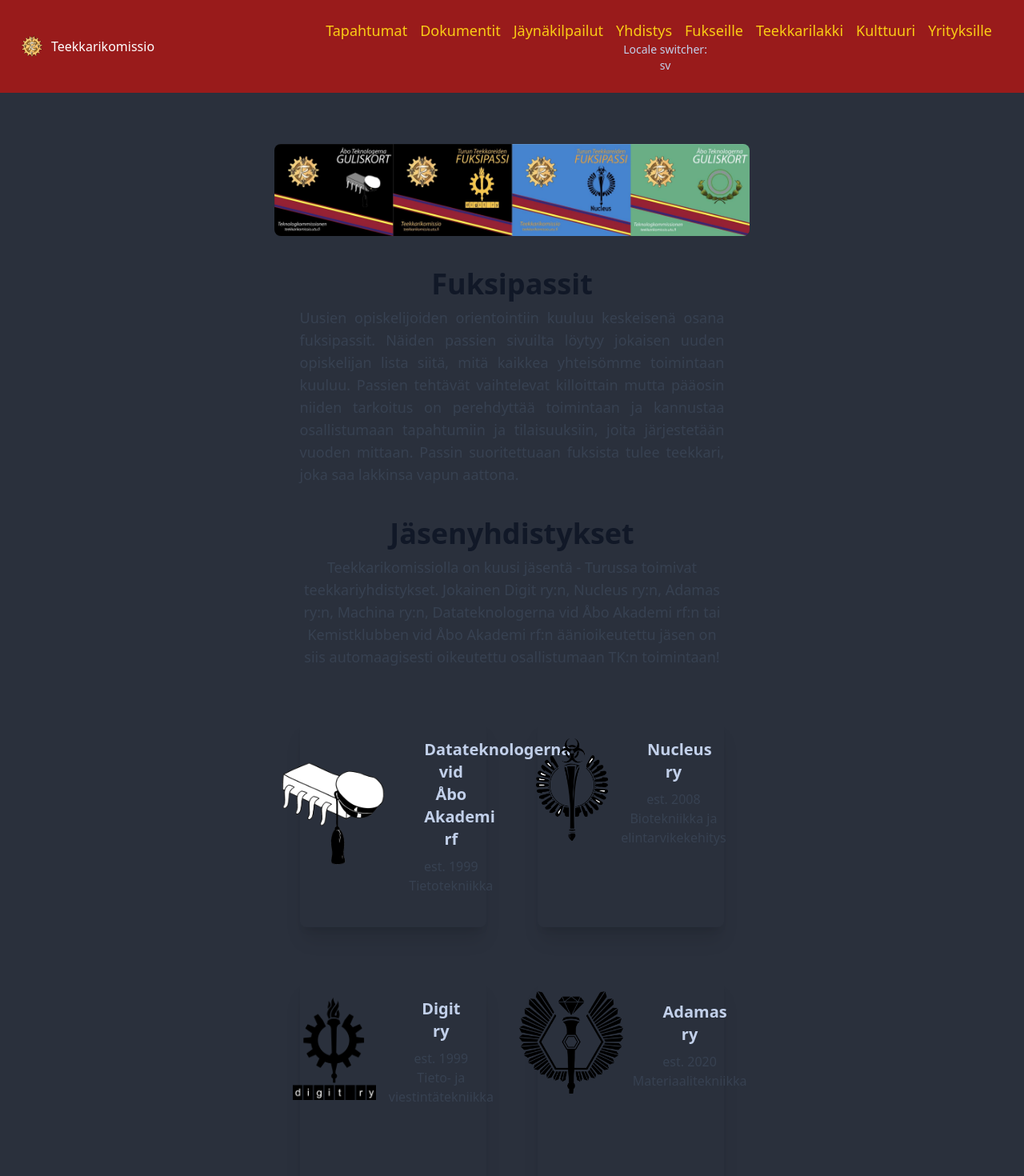
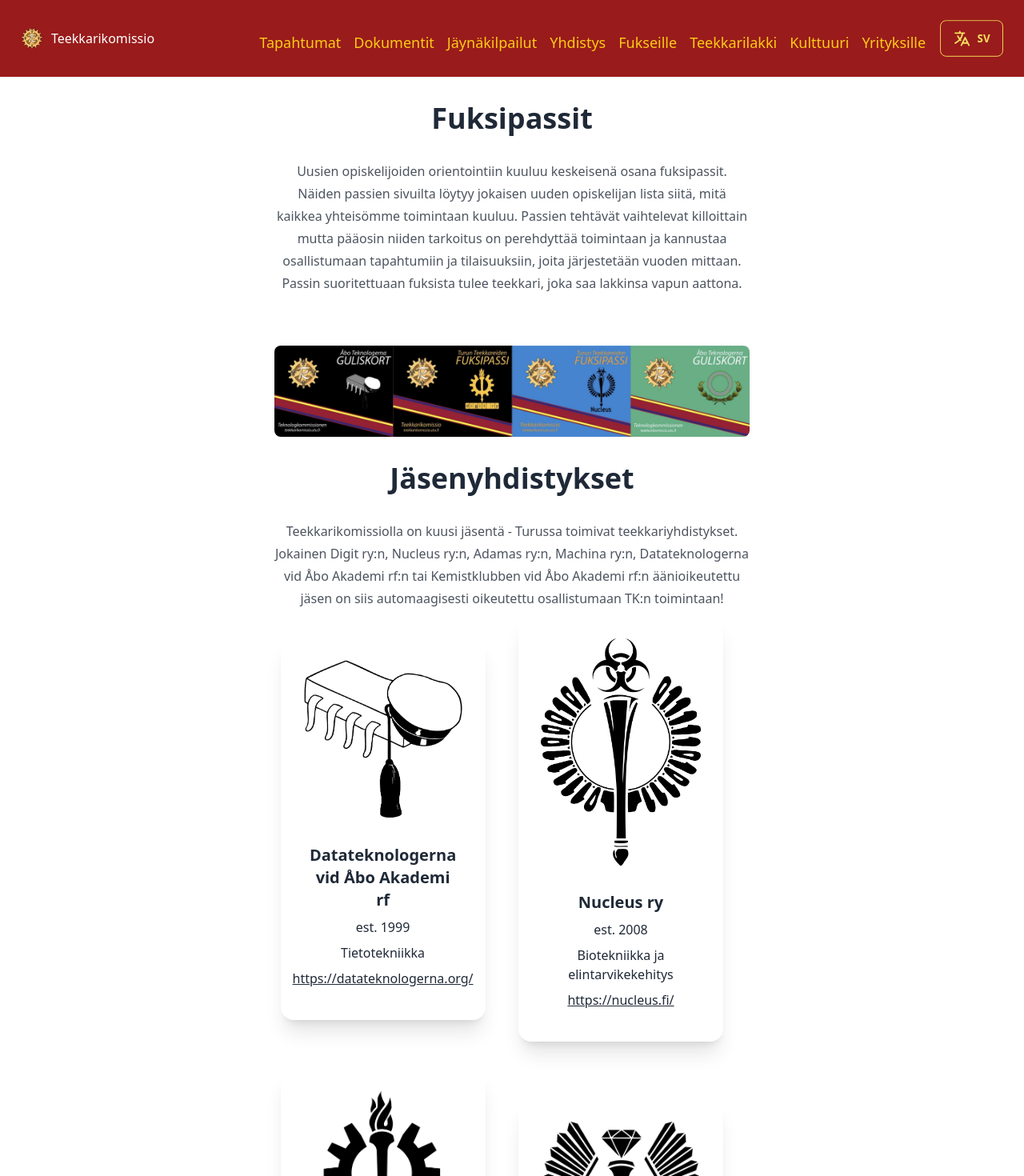
Before and after one commit to Teekkarikomissio/teekkarikomissio.fi, a Next.js app: page /fukseille in a window 1280 px wide. Shown: the top 1470 px of the page at 80% size. Built offline with nearby package versions, Linux system fonts and the light colour scheme.

Commit message:
Added cosmetic improvements and switched to using react-icons

```diff
--- a/components/LocaleSwitcher.js
+++ b/components/LocaleSwitcher.js
@@ -1,37 +1,27 @@
-import Link from 'next/link'
-import { useRouter } from 'next/router'
+import Link from "next/link";
+import { useRouter } from "next/router";
 
-import { FontAwesomeIcon } from '@fortawesome/react-fontawesome';
-import { faLanguage } from '@fortawesome/free-solid-svg-icons';
+import { HiOutlineTranslate } from "react-icons/hi";
 
 export default function LocaleSwitcher() {
-  const router = useRouter()
-  const { locales, locale: activeLocale } = router
+  const router = useRouter();
+  const { locales, locale: activeLocale, pathname, asPath, query } = router;
 
   const otherLocales = (locales || []).filter(
     (locale) => locale !== activeLocale
-  )
+  );
 
   return (
-    <div>
-      <p>Locale switcher:</p>
-      <ul>
-        {otherLocales.map((locale) => {
-          const { pathname, query, asPath } = router
-          return (
-            <li key={locale}>
     <Link
       href={{ pathname, query }}
       as={asPath}
-                locale={locale}
+      locale={otherLocales[0]}
       legacyBehavior
     >
-                {locale}
+      <button className="btn btn-outline btn-secondary gap-2">
+        <HiOutlineTranslate className="h-6 w-6" />
+        {otherLocales}
+      </button>
     </Link>
-            </li>
-          )
-        })}
-      </ul>
-    </div>
-  )
+  );
 }
--- a/components/Navbar.js
+++ b/components/Navbar.js
@@ -1,8 +1,9 @@
 import React, { useState } from "react";
 import { useRouter } from "next/router";
 import Link from "next/link";
-import { FontAwesomeIcon } from "@fortawesome/react-fontawesome";
-import { faBars } from "@fortawesome/free-solid-svg-icons";
+import Image from "next/image";
+
+import { HiMenu } from "react-icons/hi";
 
 import LocaleSwitcher from "./LocaleSwitcher";
 
@@ -51,7 +52,7 @@
   ];
 
   const NavLink = ({ NavName = "" }) => (
-    <div className="block mt-4 lg:inline-block lg:mt-0 text-lg text-yellow-400 hover:text-white lg:mr-4">
+    <div className="block mt-2 lg:inline-block lg:mt-0 text-lg text-yellow-400 hover:text-white lg:mr-4">
       <Link href={NavName} as={`/${locale}/${NavName}`}>
         {textContent[NavName]}
       </Link>
@@ -59,11 +60,11 @@
   );
 
   return (
-    <nav className="sticky top-0 z-10  bg-red-800 p-6">
+    <nav className="sticky top-0 z-10  bg-red-800 p-6 mb-8">
       <div className="container mx-auto lg:flex lg:flex-row lg:justify-between">
         <div className="flex justify-between">
           <div className="flex items-center flex-shrink-0 text-white mr-6">
-            <img
+            <Image
               className="fill-current h-8 w-8 mr-2"
               src="/tklogo.svg"
               alt="TK logo"
@@ -79,17 +80,17 @@
             onClick={() => toggleOpen(!isOpen)}
             className="lg:hidden px-3 py-2 border rounded text-yellow-400 border-yellow-400 hover:text-white hover:border-white"
           >
-            <FontAwesomeIcon className="fill-current h-3 w-3" icon={faBars} />
+            <HiMenu />
           </button>
         </div>
         <div
           className={
             isOpen
               ? ""
-              : "w-full block lg:flex lg:w-auto hidden lg:block pt-6 lg:pt-0"
+              : "w-full lg:flex lg:w-auto hidden pt-6 lg:pt-0 items-center text-center"
           }
         >
-          <div className="text-sm">
+          <div className="text-sm items-center text-center">
             {links.map((link) => {
               return <NavLink key={link} NavName={link} />;
             })}
--- a/package.json
+++ b/package.json
@@ -28,7 +28,8 @@
     "daisyui": "^2.51.6",
     "next": "^13.4.1",
     "react": "^18.2.0",
-    "react-dom": "^18.2.0"
+    "react-dom": "^18.2.0",
+    "react-icons": "^4.8.0"
   },
   "devDependencies": {
     "@tailwindcss/typography": "^0.5.9",
--- a/pages/fukseille.js
+++ b/pages/fukseille.js
@@ -1,8 +1,10 @@
 import React from "react";
 import { useRouter } from "next/router";
+import Link from "next/link";
+import Image from "next/image";
 
 import HeaderPicture from "../components/HeaderPicture";
-import { H1, H2, ShortText, LongText } from "../components/Typography";
+import { H2 } from "../components/Typography";
 
 const NewStudents = () => {
   const router = useRouter();
@@ -126,30 +128,39 @@
 
   const GuildCard = ({ img, href, heading, description, founded }) => {
     return (
-      <div className="max-w-full items-center justify-center transition duration-500 ease-in-out transform hover:-translate-y-1 hover:scale-105 shadow-xl rounded-lg m-8">
-        <a
-          className="lg:flex lg:flex-row flex flex-col items-center justify-center p-4"
-          href={href}
-        >
-          <img className="h-32" src={img} alt={heading} />
-          <div className="w-2/3 flex flex-col items-center justify-center h-auto lg:ml-4">
-            <div className="font-bold text-xl lg:w-1/2 my-2">{heading}</div>
-            <p className="text-gray-700 text-base">{founded}</p>
-            <p className="text-gray-700 text-base">{description}</p>
-          </div>
-        </a>
+      <div className="card w-64 bg-base-100 shadow-xl m-2 p-2">
+        <div className="px-5 pt-5">
+          <Image
+            src={img}
+            alt={heading}
+            width="0"
+            height="0"
+            sizes="100vw"
+            className="w-full h-auto object-cover"
+          />
+        </div>
+        <div className="card-body items-center text-center">
+          <h2 className="card-title">{heading}</h2>
+          <p>{founded}</p>
+          <p>{description}</p>
+          <Link className="link" href={href}>
+            {href}
+          </Link>
+        </div>
       </div>
     );
   };
 
   return (
     <>
-      <HeaderPicture img="/fukseille-passit.jpg" alt="Fuksipassit" />
-      <H1>{textContent.techStudentHeading}</H1>
-      <LongText>{textContent.techStudentBody}</LongText>
-      <H1>{textContent.techStudentHeading1}</H1>
-      <ShortText>{textContent.techStudentBody1}</ShortText>
-      <div className="lg:grid lg:grid-flow-col lg:grid-cols-2 lg:grid-rows-3 md:block">
+      <div className="prose">
+        <h1>{textContent.techStudentHeading}</h1>
+        <p>{textContent.techStudentBody}</p>
+        <HeaderPicture img="/fukseille-passit.jpg" alt="Fuksipassit" />
+        <h1>{textContent.techStudentHeading1}</h1>
+        <p>{textContent.techStudentBody1}</p>
+      </div>
+      <div className="lg:grid lg:grid-flow-col lg:grid-cols-2 lg:grid-rows-3 md:block items-center text-center">
         {guildInfo.map(({ img, href, heading, description, founded }) => (
           <GuildCard
             key={`${href}${heading}`}
@@ -163,7 +174,7 @@
       </div>
       <H2>{textContent.techStudentHeading2}</H2>
       <div className="border-b-4 border-solid border-blue-700 lg:border-blue-700" />
-      <div className="lg:grid lg:grid-flow-col lg:grid-cols-2 lg:grid-rows-2 md:block">
+      <div className="lg:grid lg:grid-flow-col lg:grid-cols-2 lg:grid-rows-2 md:block items-center text-center">
         {alumniInfo.map(({ img, href, heading, description, founded }) => (
           <GuildCard
             key={`${href}${heading}`}
--- a/pages/yhdistys.js
+++ b/pages/yhdistys.js
@@ -1,7 +1,8 @@
 import React from "react";
 import { useRouter } from "next/router";
+import Image from "next/image";
 
-import { H1, H2, LongText } from "../components/Typography";
+import { H2, H3 } from "../components/Typography";
 
 const Yhdistys = () => {
   const router = useRouter();
@@ -9,58 +10,59 @@
 
   const translations = {
     fi: {
-      metaTitle: 'Yhdistys',
-      associationHeading: 'Mitä TK oikeastaan tekee?',
+      metaTitle: "Yhdistys",
+      associationHeading: "Mitä TK oikeastaan tekee?",
       associationContent:
-        'Teekkarikomissio hoitaa jäsenyhdistyksilleen yhteisiä asioita, edustaa Turun teekkareita ylioppilaskunta-tasolla ja vastaa heidän korkeakoulupoliittisista kannanotoista. Lisäksi Komissio on tärkeä yhdyskanava Turussa toimiville teekkariyhdistyksille. Käytännössä Teekkarikomission järjestämään toimintaan kuuluu hallituksen ja yhdistyksen kokouksia, edustusmatkoja sekä enemmän tai vähemmän säännöllisiä tapahtumia.',
-      associationHeading1: 'Vuoden',
-      associationHeading2: 'hallitus',
-      associationOtherResponsibilities: 'Muut vastuualueet:',
-      associationTitle: 'Pääkomissaari',
-      associationTitle1: 'Varapääkomissaari',
-      associationTitle2: 'Sihteeri',
-      associationTitle3: 'Talouskomissaari',
-      associationTitle4: 'Tapahtumakomissaari',
-      associationTitle5: 'Kulttuurikomissaari',
-      associationTitle6: 'Viestintäkomissaari',
-      associationTitle7: 'Ulkoasiainkomissaari',
-      associationResponsibilities: 'Paavo Nurmen patsaan lakitus ja nettisivut',
-      associationResponsibilities1: 'Paavo Nurmen patsaan lakitus',
-      associationResponsibilities2: 'Kalenteriasiat',
-      associationResponsibilities3: 'Yhdenvertaisuuskomissaari',
-      associationResponsibilities4: 'Kalenteriasiat',
-      associationResponsibilities5: 'Fuksiasiat',
-      associationResponsibilities6: 'N/A',
-      associationResponsibilities7: 'N/A',
-      associationResponsibilities8: 'Nettisivut',
+        "Teekkarikomissio hoitaa jäsenyhdistyksilleen yhteisiä asioita, edustaa Turun teekkareita ylioppilaskunta-tasolla ja vastaa heidän korkeakoulupoliittisista kannanotoista. Lisäksi Komissio on tärkeä yhdyskanava Turussa toimiville teekkariyhdistyksille. Käytännössä Teekkarikomission järjestämään toimintaan kuuluu hallituksen ja yhdistyksen kokouksia, edustusmatkoja sekä enemmän tai vähemmän säännöllisiä tapahtumia.",
+      associationHeading1: "Vuoden",
+      associationHeading2: "hallitus",
+      associationOtherResponsibilities: "Muut vastuualueet:",
+      associationTitle: "Pääkomissaari",
+      associationTitle1: "Varapääkomissaari",
+      associationTitle2: "Sihteeri",
+      associationTitle3: "Talouskomissaari",
+      associationTitle4: "Tapahtumakomissaari",
+      associationTitle5: "Kulttuurikomissaari",
+      associationTitle6: "Viestintäkomissaari",
+      associationTitle7: "Ulkoasiainkomissaari",
+      associationResponsibilities: "Paavo Nurmen patsaan lakitus ja nettisivut",
+      associationResponsibilities1: "Paavo Nurmen patsaan lakitus",
+      associationResponsibilities2: "Kalenteriasiat",
+      associationResponsibilities3: "Yhdenvertaisuuskomissaari",
+      associationResponsibilities4: "Kalenteriasiat",
+      associationResponsibilities5: "Fuksiasiat",
+      associationResponsibilities6: "N/A",
+      associationResponsibilities7: "N/A",
+      associationResponsibilities8: "Nettisivut",
     },
     sv: {
-      metaTitle: 'Föreningen',
-      associationHeading: 'Vad gör TK egentligen?',
+      metaTitle: "Föreningen",
+      associationHeading: "Vad gör TK egentligen?",
       associationContent:
-        'Teknologkommissionen sköter om gemensamma ärenden för medlemsföreningarna, representerar Åbos teknologer på studentkårs nivå samt svarar för deras högskolepolitiska ställningstaganden. Dessutom är Kommissionen en viktig förbindelsekanal mellan de teknologföreningar som är verksamma inom Åbo. I praktiken hör styrelsens samt föreningens möten, representationsresor samt mer eller mindre regelbundna evenemang till Teknologkommissionens verksamhet.',
-      associationHeading1: 'År',
-      associationHeading2: 'styrelse',
-      associationOtherResponsibilities: 'Övriga ansvar:',
-      associationTitle: 'Huvudkommissarie',
-      associationTitle1: 'Vice huvudkommissarie',
-      associationTitle2: 'Sekreterare',
-      associationTitle3: 'Ekonomiekommissarie',
-      associationTitle4: 'Evenemangskommissarie',
-      associationTitle5: 'Kulturkommissarie',
-      associationTitle6: 'Kommunikationskommissarie',
-      associationTitle7: 'Utrikeskommissarie',
-      associationResponsibilities: 'Paavo Nurmi-statyns mösspåläggning och webbsidan',
-      associationResponsibilities1: 'Paavo Nurmi-statyns mösspåläggning',
-      associationResponsibilities2: 'Kalenderärenden',
-      associationResponsibilities3: 'Jämställdhetskommissarie',
-      associationResponsibilities4: 'Kalenderärenden',
-      associationResponsibilities5: 'Gulisärenden',
-      associationResponsibilities6: 'N/A',
-      associationResponsibilities7: 'N/A',
-      associationResponsibilities8: 'Webbsida',
-    }
-  }
+        "Teknologkommissionen sköter om gemensamma ärenden för medlemsföreningarna, representerar Åbos teknologer på studentkårs nivå samt svarar för deras högskolepolitiska ställningstaganden. Dessutom är Kommissionen en viktig förbindelsekanal mellan de teknologföreningar som är verksamma inom Åbo. I praktiken hör styrelsens samt föreningens möten, representationsresor samt mer eller mindre regelbundna evenemang till Teknologkommissionens verksamhet.",
+      associationHeading1: "År",
+      associationHeading2: "styrelse",
+      associationOtherResponsibilities: "Övriga ansvar:",
+      associationTitle: "Huvudkommissarie",
+      associationTitle1: "Vice huvudkommissarie",
+      associationTitle2: "Sekreterare",
+      associationTitle3: "Ekonomiekommissarie",
+      associationTitle4: "Evenemangskommissarie",
+      associationTitle5: "Kulturkommissarie",
+      associationTitle6: "Kommunikationskommissarie",
+      associationTitle7: "Utrikeskommissarie",
+      associationResponsibilities:
+        "Paavo Nurmi-statyns mösspåläggning och webbsidan",
+      associationResponsibilities1: "Paavo Nurmi-statyns mösspåläggning",
+      associationResponsibilities2: "Kalenderärenden",
+      associationResponsibilities3: "Jämställdhetskommissarie",
+      associationResponsibilities4: "Kalenderärenden",
+      associationResponsibilities5: "Gulisärenden",
+      associationResponsibilities6: "N/A",
+      associationResponsibilities7: "N/A",
+      associationResponsibilities8: "Webbsida",
+    },
+  };
 
   const textContent = translations[locale];
 
@@ -140,11 +142,15 @@
     contact2,
   }) => {
     return (
-      <div className="max-w-full items-center justify-center rounded-lg shadow-xl m-8">
-        <div className="lg:flex lg:flex-row flex flex-col items-center justify-center p-4">
-          <img className="w-64" src={img} alt={name} />
+      <div className="max-w-full items-center justify-center rounded-lg shadow-xl m-3">
+        <div className="flex flex-col items-center justify-center p-4">
+          <div className="avatar">
+            <div className="w-64 mask mask-squircle">
+              <Image src={img} alt={name} fill />
+            </div>
+          </div>
           <div className="w-2/3 flex flex-col items-center justify-center h-auto lg:ml-4 mb-4">
-            <H2>{name}</H2>
+            <H3>{name}</H3>
             <p className="text-gray-700 text-lg my-4">{position}</p>
             <p className="text-gray-700 text-lg my-4">
               {textContent.associationOtherResponsibilities} {responsibilities}
@@ -159,12 +165,10 @@
 
   return (
     <>
-      <div className="max-w-sm w-full lg:max-w-full lg:flex">
-        <div className="bg-white flex flex-col justify-between leading-normal">
-          <H1>{textContent.associationHeading}</H1>
-          <LongText>{textContent.associationContent}</LongText>
-        </div>
-      </div>
+      <article className="prose">
+        <h1>{textContent.associationHeading}</h1>
+        <p>{textContent.associationContent}</p>
+      </article>
       <div>
         <H2>
           {textContent.associationHeading1} {new Date().getFullYear()}{" "}
--- a/tailwind.config.js
+++ b/tailwind.config.js
@@ -7,19 +7,13 @@
   daisyui: {
     themes: [
       {
-        tktheme: {
+        ligh: {
+          ...require("daisyui/src/colors/themes")["[data-theme=light]"],
           primary: "#9B2C2C",
           secondary: "#f6e05e",
           accent: "#2b6cb0",
-          neutral: "#191D24",
-          "base-100": "#2A303C",
-          info: "#3ABFF8",
-          success: "#36D399",
-          warning: "#FBBD23",
-          error: "#F87272",
-        },
-      },
-      "cupcake"
+        }
+      }
     ],
   }
 };
```
Also changed, not shown: pages/index.js (+16 -24 lines). Lines whose indentation alone changed are shown as unchanged.
